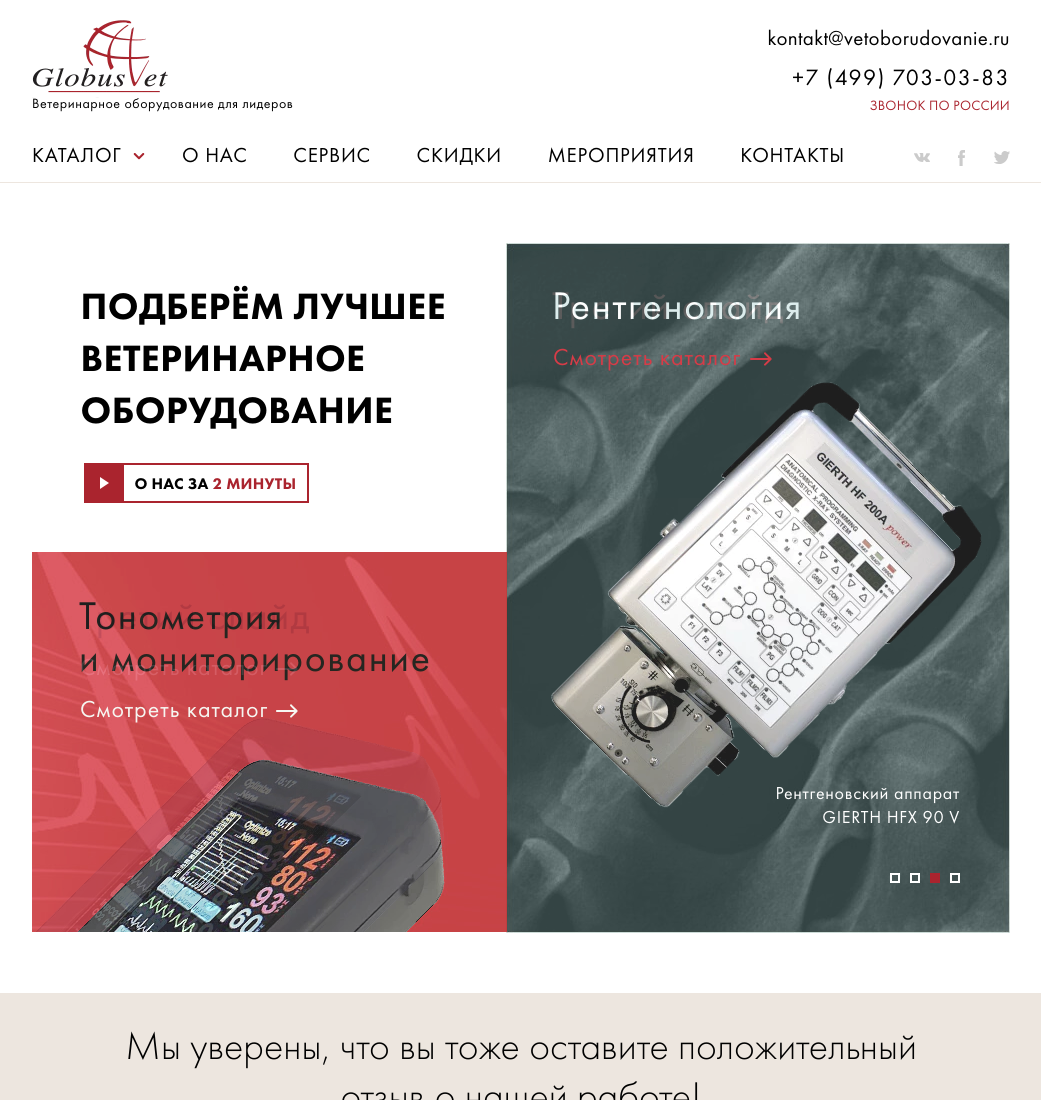
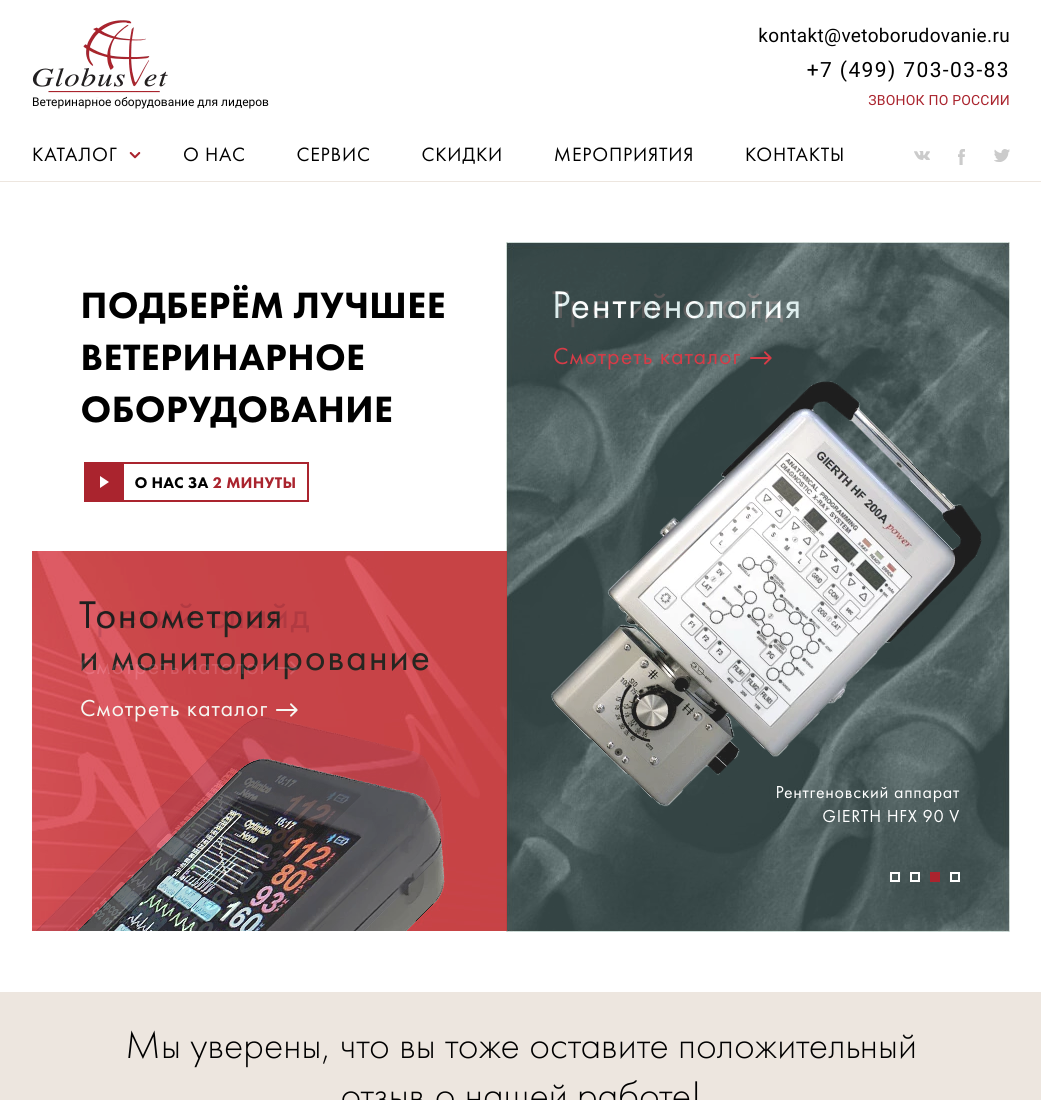
Before and after one commit to Slavenzka/globus, a website: page source/index.html in a window 1280 px wide. Shown: the top 1100 px of the page, without its empty margins (119-1160 px from the left). Drawn offline with Linux system fonts and the light colour scheme; files whose address does not match are found by name; a web font is replaced by a local one.

Commit message:
Заменил в шапке шрифт на Roboto

```diff
--- a/source/sass/blocks/header-main.scss
+++ b/source/sass/blocks/header-main.scss
@@ -7,7 +7,7 @@
   display: flex;
   justify-content: space-between;
   flex-wrap: wrap;
-  font-family: $font-family__main;
+  font-family: $font-family__aux;
 }
 
 .header-main__link {
@@ -18,7 +18,7 @@
 .header-main__contacts {
   padding-top: 24px;
   width: 50%;
-  font-size: 21px;
+  font-size: 19px;
   font-weight: 400;
   color: $font-color__main;
   letter-spacing: 0.35px;
@@ -33,7 +33,7 @@
   position: relative;
   margin: 0;
   margin-top: 11px;
-  font-size: 23px;
+  font-size: 21px;
   letter-spacing: 1.4px;
 
   &::before {
--- a/source/sass/blocks/logo.scss
+++ b/source/sass/blocks/logo.scss
@@ -24,10 +24,10 @@
   margin-top: -11px;
   margin-left: 26px;
   font-weight: 400;
-  font-size: 14px;
+  font-size: 12px;
   line-height: 22px;
   color: $font-color__main;
-  letter-spacing: 0.55px;
+  // letter-spacing: 0.55px;
 }
 
 @media (max-width: $width__mobile-only) {
--- a/source/sass/blocks/nav.scss
+++ b/source/sass/blocks/nav.scss
@@ -35,7 +35,7 @@
   display: block;
   padding-bottom: 18px;
   font-family: $font-family__main;
-  font-size: 21px;
+  font-size: 20px;
   font-weight: 400;
   line-height: 18px;
   color: $font-color__main;
--- a/source/sass/fonts.scss
+++ b/source/sass/fonts.scss
@@ -5,6 +5,15 @@
   src:
     url("../fonts/FuturaPTLight.woff2") format("woff2"),
     url("../fonts/FuturaPTLight.woff") format("woff");
+}
+
+@font-face {
+  font-family: "Roboto";
+  font-weight: 300;
+  font-display: swap;
+  src:
+    url("../fonts/Roboto-Light.woff2") format("woff2"),
+    url("../fonts/Roboto-Light.woff") format("woff");
 }
 
 @font-face {
@@ -17,12 +26,30 @@
 }
 
 @font-face {
+  font-family: "Roboto";
+  font-weight: 400;
+  font-display: swap;
+  src:
+    url("../fonts/Roboto-Regular.woff2") format("woff2"),
+    url("../fonts/Roboto-Regular.woff") format("woff");
+}
+
+@font-face {
   font-family: "Futura";
   font-weight: 500;
   font-display: swap;
   src:
     url("../fonts/FuturaPTMedium.woff2") format("woff2"),
     url("../fonts/FuturaPTMedium.woff") format("woff");
+}
+
+@font-face {
+  font-family: "Roboto";
+  font-weight: 500;
+  font-display: swap;
+  src:
+    url("../fonts/Roboto-Medium.woff2") format("woff2"),
+    url("../fonts/Roboto-Medium.woff") format("woff");
 }
 
 @font-face {
@@ -42,3 +69,12 @@
     url("../fonts/FuturaPTBold.woff2") format("woff2"),
     url("../fonts/FuturaPTBold.woff") format("woff");
 }
+
+@font-face {
+  font-family: "Roboto";
+  font-weight: 700;
+  font-display: swap;
+  src:
+    url("../fonts/Roboto-Bold.woff2") format("woff2"),
+    url("../fonts/Roboto-Bold.woff") format("woff");
+}
--- a/source/sass/variables.scss
+++ b/source/sass/variables.scss
@@ -5,6 +5,7 @@
 $width-min__mobile: 320px;
 
 $font-family__main: "Futura", "Arial", sans-serif;
+$font-family__aux: "Roboto", "Arial", sans-serif;
 
 $font-color__main: rgb(0, 0, 0);
 $font-color__light: rgb(255, 255, 255);
```
Also changed, not shown: source/css/style.css, source/css/style.min.css, source/fonts/Roboto-Bold.woff (added), source/fonts/Roboto-Bold.woff2 (added), source/fonts/Roboto-Light.woff (added), source/fonts/Roboto-Light.woff2 (added), source/fonts/Roboto-Medium.woff (added), source/fonts/Roboto-Medium.woff2 (added), source/fonts/Roboto-Regular.woff (added), source/fonts/Roboto-Regular.woff2 (added).
